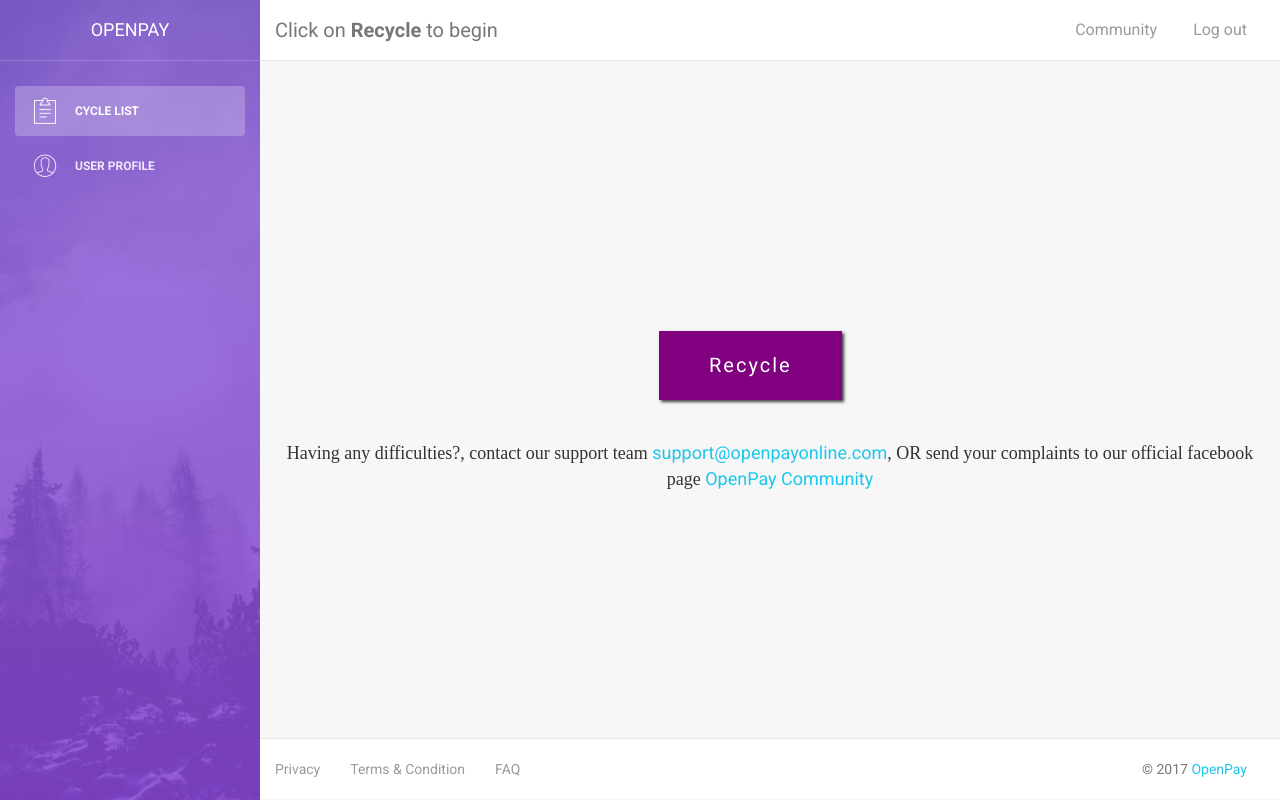
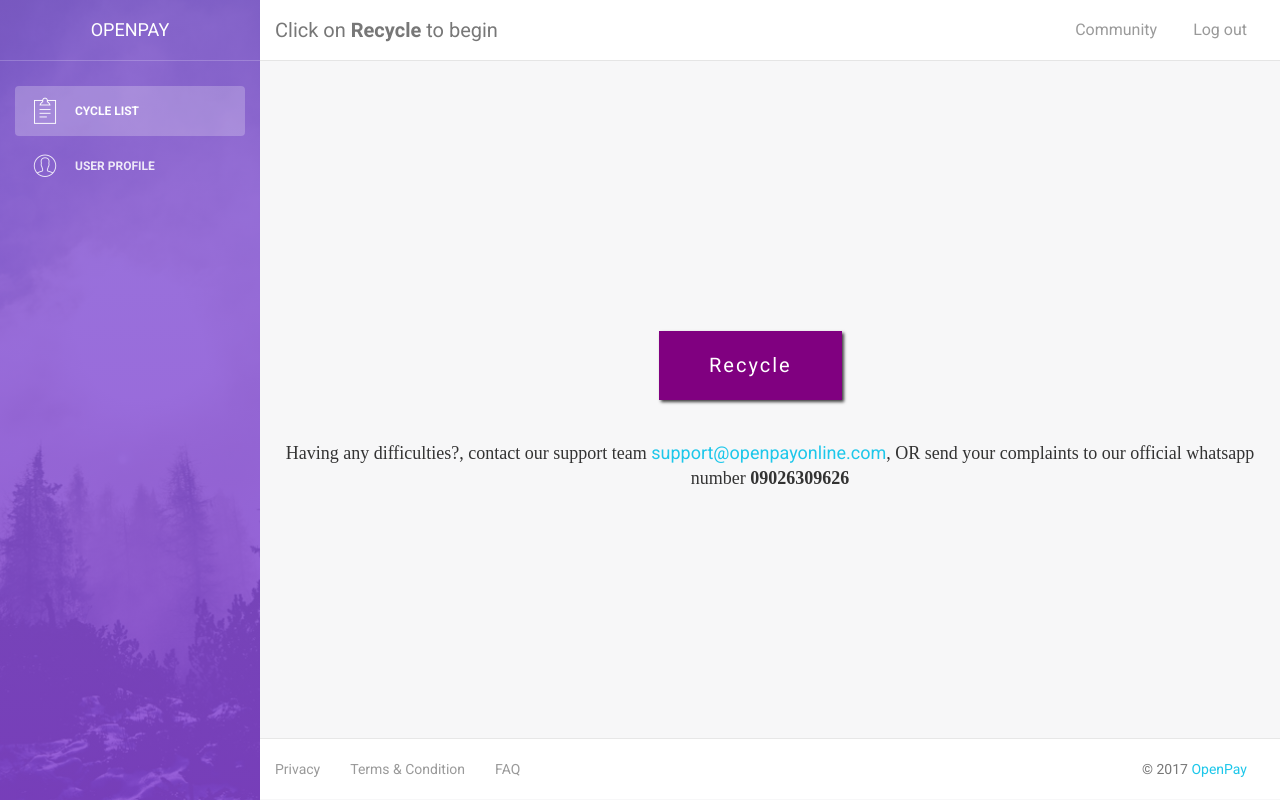
Before and after one commit to ikingcodex/greatfunds, a PHP site: page /profile.php in a window 1280 px wide. Run offline with PHP 8.4, Linux system fonts and the light colour scheme; the visitor is signed in with stand-in values (Sample User, id 1); data that the repository does not hold is empty; some libraries are stand-ins or nearby versions.

Commit message:
modified response for complaints

```diff
--- a/profile.php
+++ b/profile.php
@@ -525,7 +525,7 @@
 										<?php } ?>
 										<?php if (!($user->is_blocked())){ ?>
 										<div class="noticee">
-											Having any difficulties?, contact our support team <a href="mailto:support@openpayonline.com?subject=inCycle">support@openpayonline.com</a>, OR send your complaints to our official facebook page <a href="www.facebook.com/openpayonline/">OpenPay Community</a>
+											Having any difficulties?, contact our support team <a href="mailto:support@openpayonline.com?subject=inCycle">support@openpayonline.com</a>, OR send your complaints to our official whatsapp number <b>09026309626</b>
 										</div>
 										<?php } ?>
                 </div>
```
